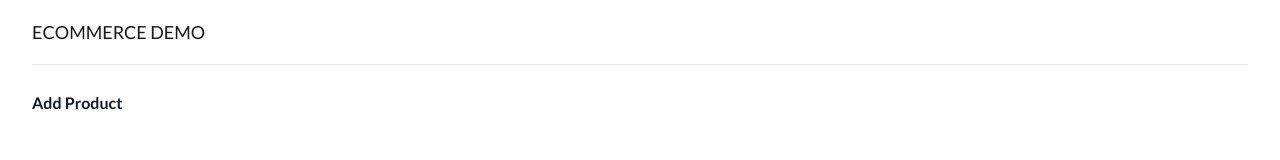
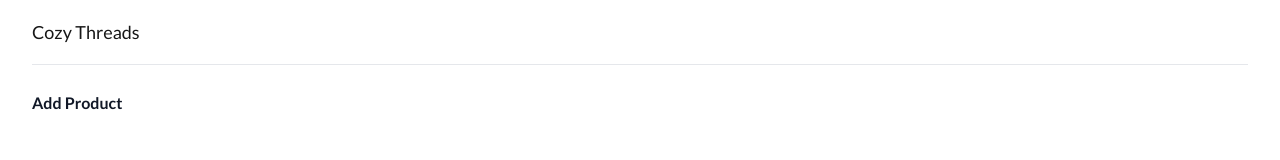
Before and after one commit to samuelwstout/cozy-threads, a Next.js app: page /admin in a window 1280 px wide. Shown: the top 160 px of the page. Built offline with nearby package versions, Linux system fonts and the light colour scheme; a web font is replaced by a local one.

Commit message:
Update project name in layout and header

```diff
--- a/src/app/_components/header.tsx
+++ b/src/app/_components/header.tsx
@@ -27,12 +27,12 @@ export default function Header({ renderShoppingCart }: HeaderProps) {
                 <div className="flex h-16 items-center justify-between">
                   <div className="hidden lg:flex lg:flex-1 lg:items-center">
                     <a href="/" className="text-lg">
-                      <span>ECOMMERCE DEMO</span>
+                      <span>Cozy Threads</span>
                     </a>
                   </div>
 
                   <a href="/" className="lg:hidden text-lg">
-                    <span>ECOMMERCE DEMO</span>
+                    <span>Cozy Threads</span>
                   </a>
                   {renderShoppingCart && (
                     <div className="flex flex-1 items-center justify-end">
--- a/src/app/layout.tsx
+++ b/src/app/layout.tsx
@@ -16,8 +16,8 @@ const lato = Lato({
 });
 
 export const metadata: Metadata = {
-  title: "Ecommerce Demo",
-  description: "Ecommerce Demo",
+  title: "Cozy Threads",
+  description: "Cozy Threads",
 };
 
 export default function RootLayout({
```
